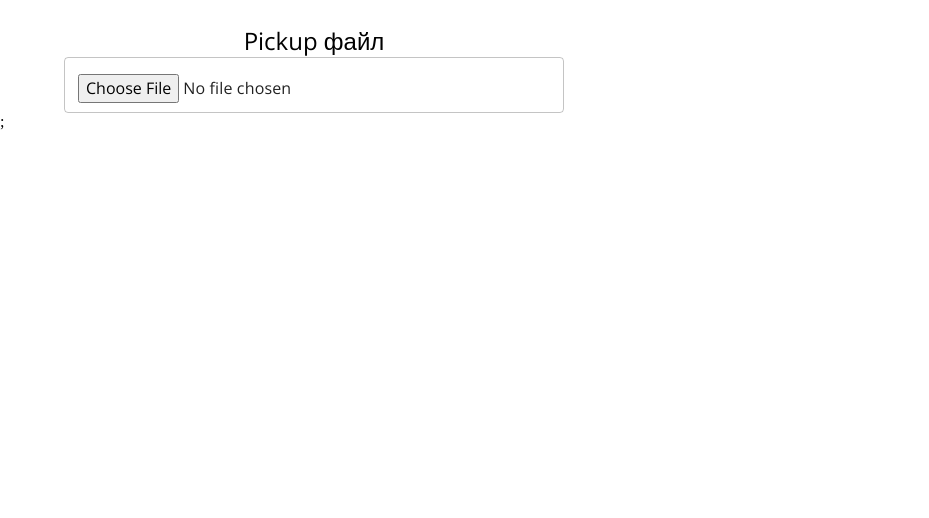
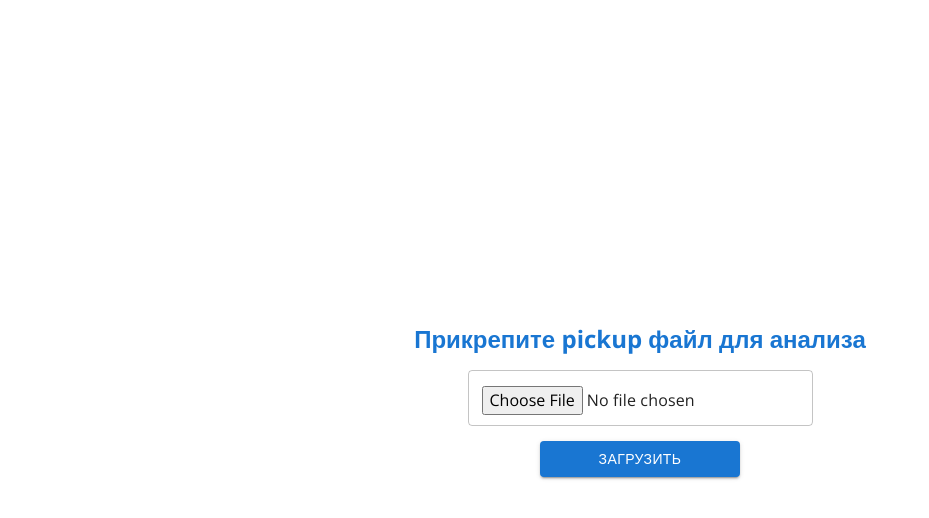
Before and after one commit to gamma-eclipse/niisva2022hack, a React (Create React App) app: page / in a window 1280 px wide. Shown: the top 518 px of the page, without its empty margins (0-929 px from the left). Built offline with nearby package versions, Linux system fonts and the light colour scheme.

Commit message:
ref: form styles

```diff
--- a/src/app/App.js
+++ b/src/app/App.js
@@ -8,7 +8,7 @@ import { theme } from './theme';
 export function App() {
   return (
     <ThemeProvider theme={theme}>
-      <RouterProvider router={router} />;
+      <RouterProvider router={router} />
     </ThemeProvider>
   );
 }
--- a/src/components/layout/Layout.jsx
+++ b/src/components/layout/Layout.jsx
@@ -3,7 +3,10 @@ import React from 'react';
 
 export function Layout({ children }) {
   return (
-    <Container maxWidth="lg" style={{ paddingTop: 25 }}>
+    <Container
+      maxWidth="lg"
+      style={{ padding: 25, minHeight: '100vh', alignItems: 'center', display: 'flex', justifyContent: 'center' }}
+    >
       {children}
     </Container>
   );
--- a/src/pages/home/Home.jsx
+++ b/src/pages/home/Home.jsx
@@ -1,21 +1,34 @@
-import { TextField, Typography, styled } from '@mui/material';
+import { Button, TextField, Typography, styled } from '@mui/material';
 import { Layout } from 'components/layout';
 import React from 'react';
 
+const Title = styled(Typography)`
+  color: ${(props) => props.theme.palette.primary.main};
+  font-weight: bold;
+`;
+
 const FileUpload = styled('div')`
   display: flex;
-  text-align: center;
+  justify-content: center;
+  align-items: center;
   flex-direction: column;
   max-width: 500px;
-  gap: 20;
+  gap: 15px;
+
+  input {
+    cursor: pointer;
+  }
 `;
 
 export function Home() {
   return (
     <Layout>
       <FileUpload>
-        <Typography variant="h5">Pickup файл</Typography>
-        <TextField type="file" />
+        <Title variant="h5">Прикрепите pickup файл для анализа</Title>
+        <TextField type="file" style={{ cursor: 'pointer' }} />
+        <Button variant="contained" style={{ minWidth: 200 }}>
+          Загрузить
+        </Button>
       </FileUpload>
     </Layout>
   );
```
